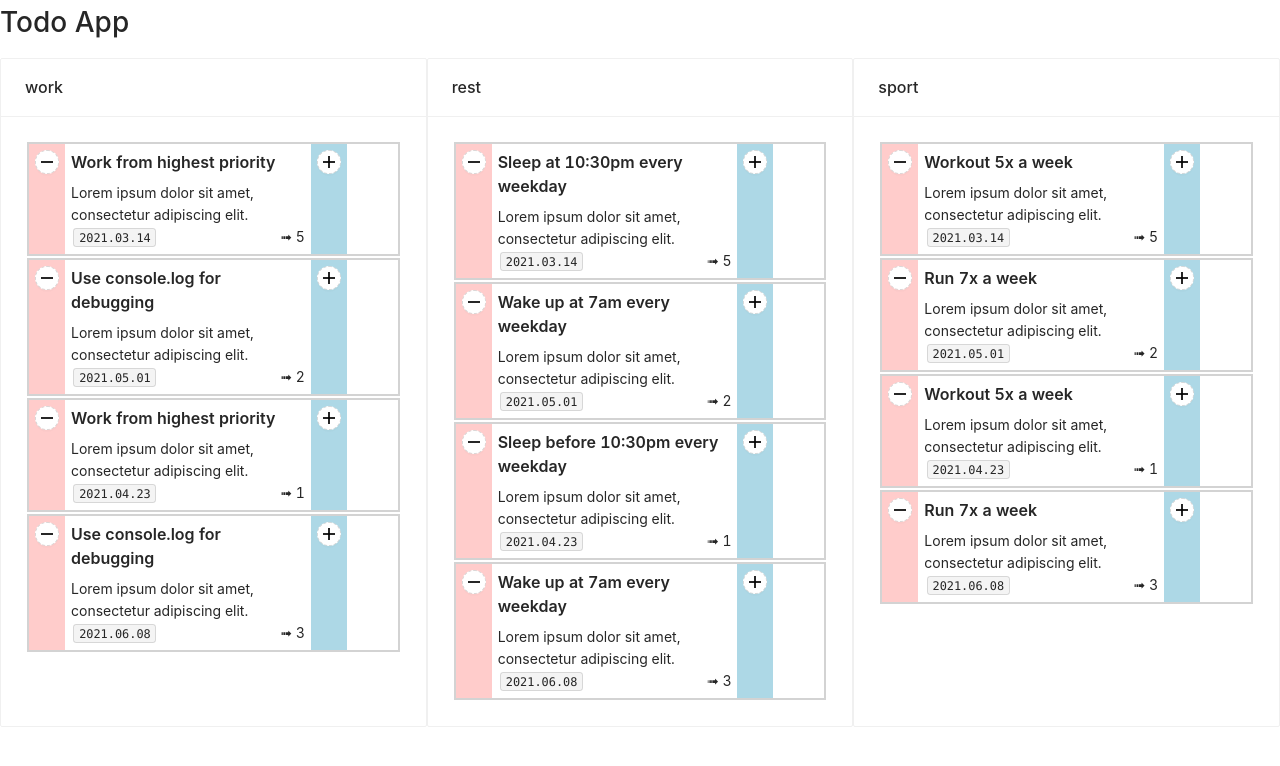
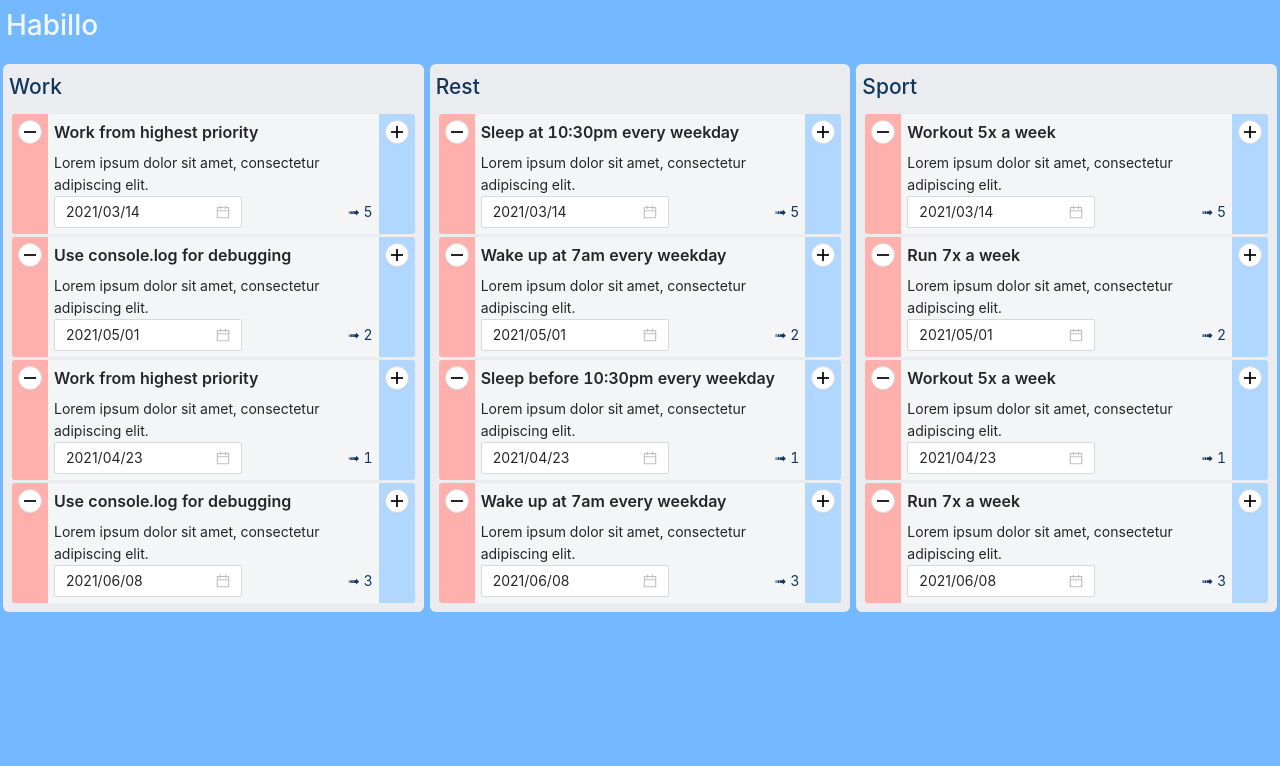
Before and after one commit to johannesstroebele91/Habillo, a React (Create React App) app: page / in a window 1280 px wide. Shown: the top 766 px of the page. Built offline with nearby package versions, Linux system fonts and the light colour scheme.

Commit message:
Fixed display of date and improved styling for cards, list, and overall

```diff
--- a/src/App.tsx
+++ b/src/App.tsx
@@ -1,6 +1,5 @@
 import "./App.css";
 import { habits } from "./initial-habits-data";
-import { Card } from "antd";
 import HabitItem from "./components/HabitItem";
 
 // Only the App.tsx gets changed in an React app
@@ -12,16 +11,19 @@ function App() {
 
   return (
     <>
-      <h1>Todo App</h1>
-      <div style={{display: 'flex'}}>
+      <h1 style={{padding: '3px 0 0 6px', color: '#f2f8ff'}}>Habillo</h1>
+      <div style={{ display: "flex", flexWrap: "nowrap" }}>
         {unique.map((category) => (
-          <Card title={category}>
-            {habits
-              .filter((item) => item.list === category)
-              .map((filteredItems) => (
-                <HabitItem key={filteredItems.id} habit={filteredItems} />
-              ))}
-          </Card>
+          <div style={{ background: "#EBECF0", borderRadius: 6, margin: 3, padding: 6 }}>
+            <h2 style={{padding: '6, 3, 3, 3'}}>{category.charAt(0).toUpperCase() + category.slice(1)}</h2>
+            <div>
+              {habits
+                .filter((item) => item.list === category)
+                .map((filteredItems) => (
+                  <HabitItem key={filteredItems.id} habit={filteredItems} />
+                ))}
+            </div>
+          </div>
         ))}
       </div>
     </>
--- a/src/components/HabitItem.tsx
+++ b/src/components/HabitItem.tsx
@@ -1,54 +1,55 @@
 import { Habit } from "../models/types";
-import { Row, Col, Button, Typography } from "antd";
+import { Row, Col, Button, Typography, DatePicker } from "antd";
 import { PlusOutlined, MinusOutlined } from "@ant-design/icons";
+import moment from 'moment';
 
 interface HabitItemProps {
   habit: Habit;
 }
 
+const dateFormat = 'YYYY/MM/DD';
+
+
 const HabitItem: React.FC<HabitItemProps> = ({ habit }) => {
   const { Text, Title } = Typography;
 
+
   return (
-    <>
-        <div>
-          <Row style={{flexWrap: 'nowrap', border: '2px solid lightgrey', margin: 2}}>
-            <Col style={{ textAlign: "center", background: '#ffcccb', padding: 6}}>
+    <Row
+      style={{
+        display: "flex",
+        justifyContent: "flex-start",
+        flexWrap: "nowrap",
+        margin: 3
+      }}
+    >
+      <Col style={{ textAlign: "center", background: "#ffb0ad", padding: 6, borderRadius: '3px 0 0 3px'}}>
         <Button
-                type="dashed"
           size="small"
           shape="circle"
           icon={<MinusOutlined />}
         />
       </Col>
-            <Col span={16} style={{ textAlign: "left", padding: 6 }}>
+      <Col style={{ textAlign: "left", background: "#F4F5F7", padding: 6 }}>
         <Title level={5}>{habit.title}</Title>
         <Text>{habit.description}</Text>
-              <Row justify="space-between">
+        <Row justify="space-between" align="middle">
           <Col>
-                  <Text code>
-                    {habit.deadline
-                      .toISOString()
-                      .substring(0, 10)
-                      .replace(/-/g, ".")}
-                  </Text>
+          <DatePicker defaultValue={moment(habit.deadline.toISOString().substring(0, 10), dateFormat)} format={dateFormat} />
           </Col>
           <Col>
-                  <span>&#10143; {habit.streak}</span>
+            <span >&#10143; {habit.streak}</span>
           </Col>
         </Row>
       </Col>
-            <Col style={{ textAlign: "center", background: '#ADD8E6', padding: 6 }}>
+      <Col style={{ textAlign: "center", background: "#b0d7ff", padding: 6, borderRadius: '0 3px 3px 0'}}>
         <Button
-                type="dashed"
           size="small"
           shape="circle"
           icon={<PlusOutlined />}
         />
       </Col>
     </Row>
-        </div>
-    </>
   );
 };
 
--- a/src/index.css
+++ b/src/index.css
@@ -3,9 +3,14 @@
 
 body {
   margin: 0;
+  background: #74b9ff;
   font-family: -apple-system, BlinkMacSystemFont, 'Segoe UI', 'Roboto', 'Oxygen',
     'Ubuntu', 'Cantarell', 'Fira Sans', 'Droid Sans', 'Helvetica Neue',
     sans-serif;
   -webkit-font-smoothing: antialiased;
   -moz-osx-font-smoothing: grayscale;
 }
+
+h1,h2,h3,h4, p, span {
+  color: #12355c;
+}
```
Lines whose indentation alone changed are shown as unchanged.
